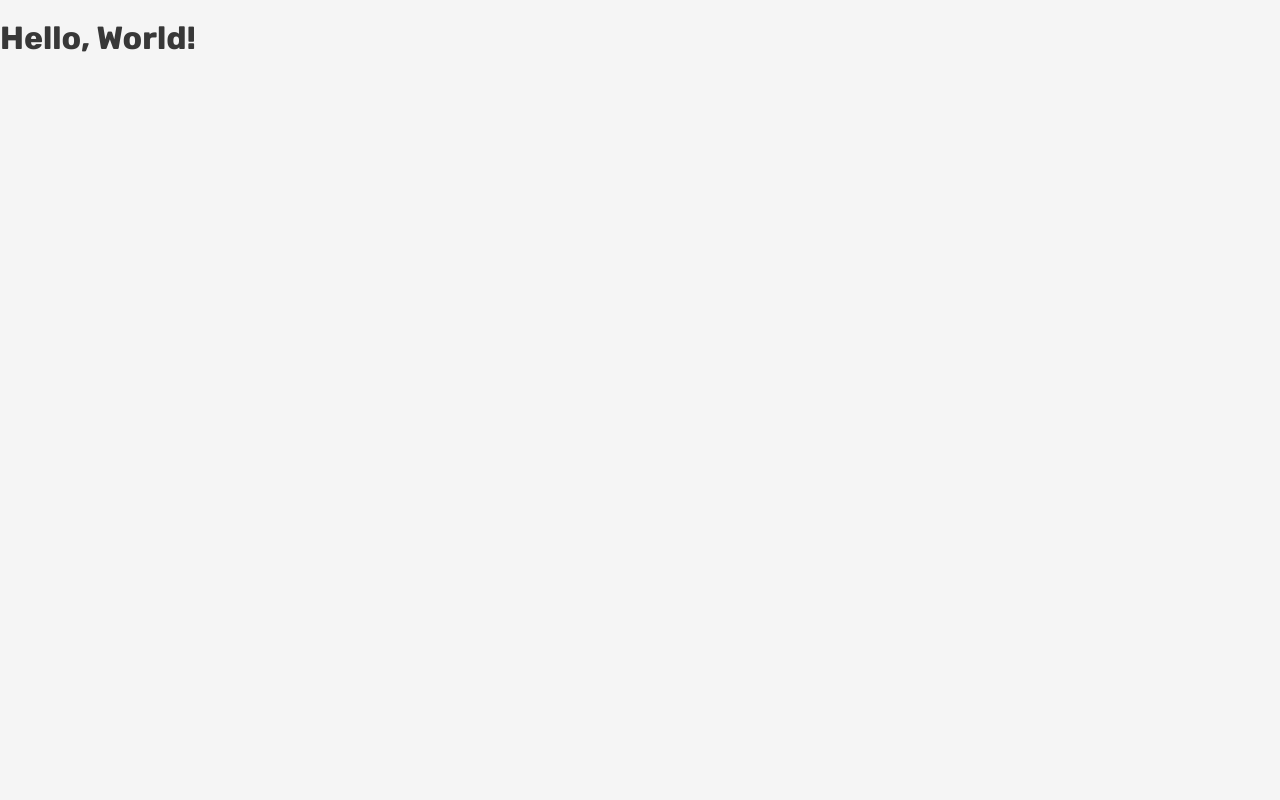
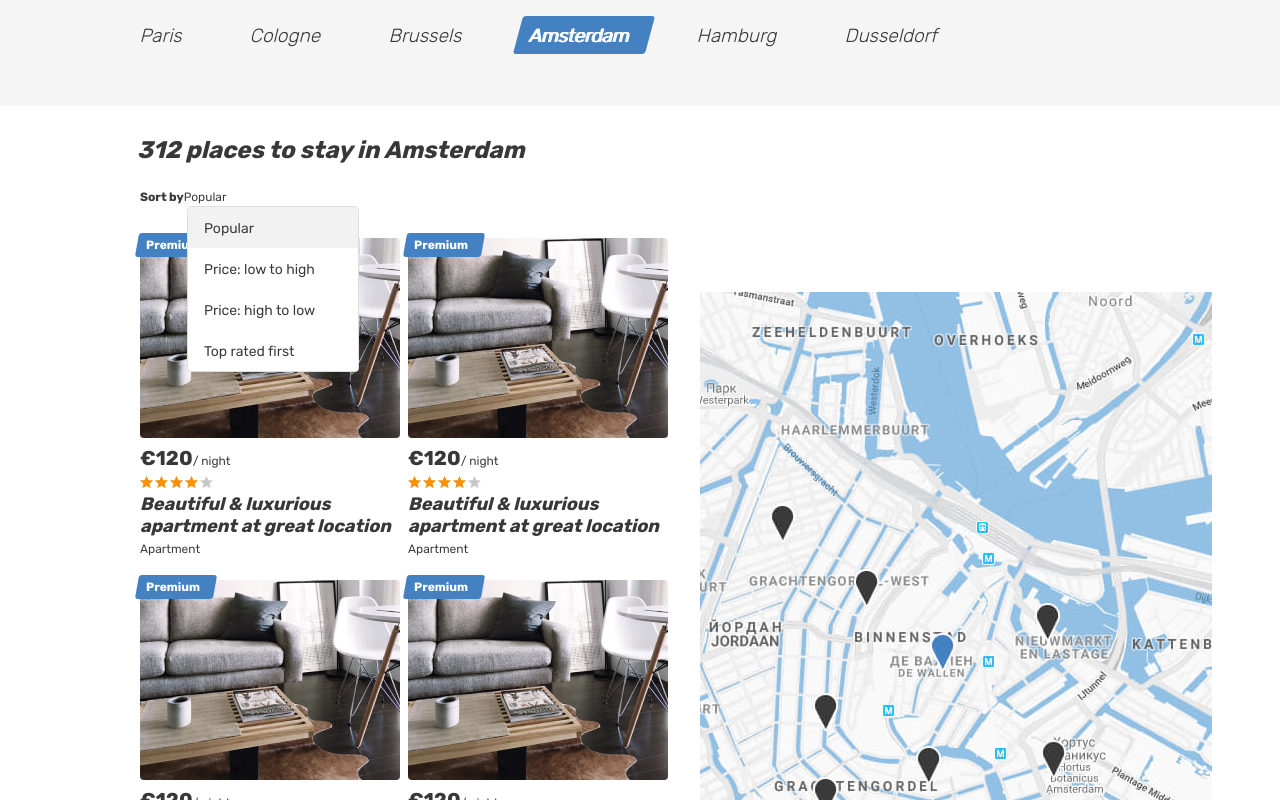
Before and after one commit to orloffDev/six-cities-react, a React (Vite) app: page / in a window 1280 px wide. Shown: the top 800 px of the page. Built offline with nearby package versions, Linux system fonts and the light colour scheme.

Commit message:
module2-task1 1-6

```diff
--- /dev/null
+++ b/src/components/app/app.tsx
@@ -0,0 +1,9 @@
+import WelcomeScreen from '../../pages/welcome-screen/welcome-screen';
+
+function App(): JSX.Element {
+  return (
+    <WelcomeScreen />
+  )
+}
+
+export default App;
--- /dev/null
+++ b/src/components/place-card/place-card.tsx
@@ -0,0 +1,41 @@
+function PlaceCard(): JSX.Element {
+  return (
+    <article className="cities__card place-card">
+      <div className="place-card__mark">
+        <span>Premium</span>
+      </div>
+      <div className="cities__image-wrapper place-card__image-wrapper">
+        <a href="#">
+          <img className="place-card__image" src="img/apartment-01.jpg" width="260" height="200"
+               alt="Place image" />
+        </a>
+      </div>
+      <div className="place-card__info">
+        <div className="place-card__price-wrapper">
+          <div className="place-card__price">
+            <b className="place-card__price-value">&euro;120</b>
+            <span className="place-card__price-text">&#47;&nbsp;night</span>
+          </div>
+          <button className="place-card__bookmark-button button" type="button">
+            <svg className="place-card__bookmark-icon" width="18" height="19">
+              <use xlink:href="#icon-bookmark"></use>
+            </svg>
+            <span className="visually-hidden">To bookmarks</span>
+          </button>
+        </div>
+        <div className="place-card__rating rating">
+          <div className="place-card__stars rating__stars">
+            <span style={{width: "80%"}}></span>
+            <span className="visually-hidden">Rating</span>
+          </div>
+        </div>
+        <h2 className="place-card__name">
+          <a href="#">Beautiful &amp; luxurious apartment at great location</a>
+        </h2>
+        <p className="place-card__type">Apartment</p>
+      </div>
+    </article>
+  )
+}
+
+export default PlaceCard;
--- a/src/index.tsx
+++ b/src/index.tsx
@@ -1,5 +1,7 @@
 import React from 'react';
 import ReactDOM from 'react-dom/client';
+import App from './components/app/app';
+
 
 const root = ReactDOM.createRoot(
   document.getElementById('root') as HTMLElement
@@ -7,6 +9,6 @@ const root = ReactDOM.createRoot(
 
 root.render(
   <React.StrictMode>
-    <h1>Hello, World!</h1>
+    <App />
   </React.StrictMode>
 );
--- /dev/null
+++ b/src/pages/welcome-screen/welcome-screen.tsx
@@ -0,0 +1,80 @@
+import PlaceCard from "../../components/place-card/place-card";
+
+function WelcomeScreen(): JSX.Element {
+  return (
+    <main className="page__main page__main--index">
+      <h1 className="visually-hidden">Cities</h1>
+      <div className="tabs">
+        <section className="locations container">
+          <ul className="locations__list tabs__list">
+            <li className="locations__item">
+              <a className="locations__item-link tabs__item" href="#">
+                <span>Paris</span>
+              </a>
+            </li>
+            <li className="locations__item">
+              <a className="locations__item-link tabs__item" href="#">
+                <span>Cologne</span>
+              </a>
+            </li>
+            <li className="locations__item">
+              <a className="locations__item-link tabs__item" href="#">
+                <span>Brussels</span>
+              </a>
+            </li>
+            <li className="locations__item">
+              <a className="locations__item-link tabs__item tabs__item--active">
+                <span>Amsterdam</span>
+              </a>
+            </li>
+            <li className="locations__item">
+              <a className="locations__item-link tabs__item" href="#">
+                <span>Hamburg</span>
+              </a>
+            </li>
+            <li className="locations__item">
+              <a className="locations__item-link tabs__item" href="#">
+                <span>Dusseldorf</span>
+              </a>
+            </li>
+          </ul>
+        </section>
+      </div>
+      <div className="cities">
+        <div className="cities__places-container container">
+          <section className="cities__places places">
+            <h2 className="visually-hidden">Places</h2>
+            <b className="places__found">312 places to stay in Amsterdam</b>
+            <form className="places__sorting" action="#" method="get">
+              <span className="places__sorting-caption">Sort by</span>
+              <span className="places__sorting-type" tabIndex="0">
+                  Popular
+                  <svg className="places__sorting-arrow" width="7" height="4">
+                    <use xlink:href="#icon-arrow-select"></use>
+                  </svg>
+                </span>
+              <ul className="places__options places__options--custom places__options--opened">
+                <li className="places__option places__option--active" tabIndex="0">Popular</li>
+                <li className="places__option" tabIndex="0">Price: low to high</li>
+                <li className="places__option" tabIndex="0">Price: high to low</li>
+                <li className="places__option" tabIndex="0">Top rated first</li>
+              </ul>
+            </form>
+            <div className="cities__places-list places__list tabs__content">
+              <PlaceCard />
+              <PlaceCard />
+              <PlaceCard />
+              <PlaceCard />
+              <PlaceCard />
+            </div>
+          </section>
+          <div className="cities__right-section">
+            <section className="cities__map map"></section>
+          </div>
+        </div>
+      </div>
+    </main>
+  )
+}
+
+export default WelcomeScreen;
```
Also changed, not shown: src/_setupTests.ts (renamed from src/setupTests.ts).
